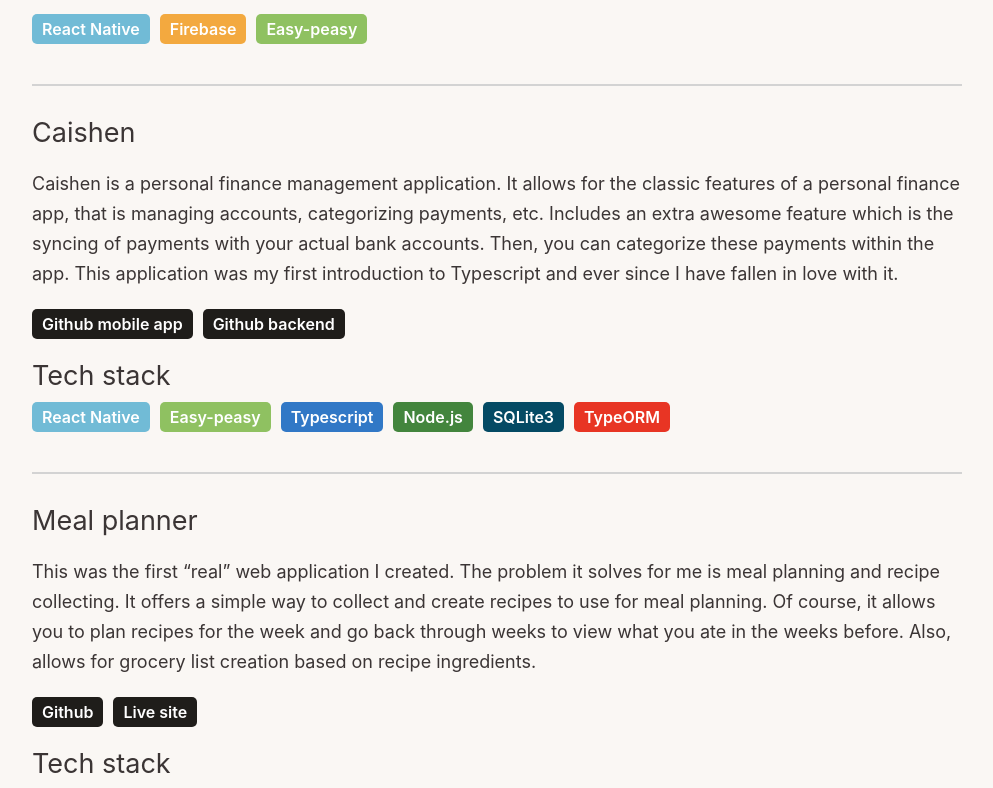
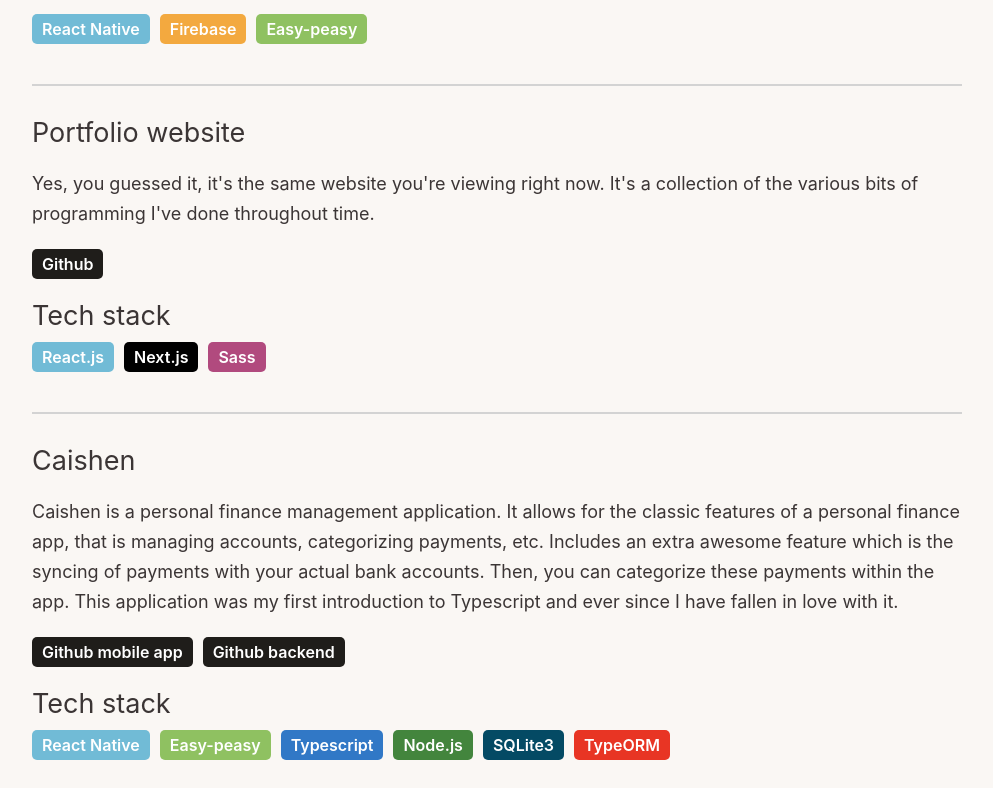
Before and after one commit to emilsbee/portfolio, a Next.js app: page / in a window 1280 px wide. Shown: the part 1231-2019 px from the top of the page, without its empty margins (143-1136 px from the left). Built offline with nearby package versions, Linux system fonts and the light colour scheme.

Commit message:
Updated portfolio section

```diff
--- a/components/ProjectSection/Portfolio/Portfolio.js
+++ b/components/ProjectSection/Portfolio/Portfolio.js
@@ -32,6 +32,7 @@
 
             <TechStack>
                 <Tech type="React"/>
+                <Tech type="Next"/>
                 <Tech type="Sass"/>
             </TechStack>
         </div>
--- a/components/ProjectSection/ProjectSection.js
+++ b/components/ProjectSection/ProjectSection.js
@@ -27,6 +27,10 @@
             </ProjectContainer>
 
             <ProjectContainer>
+                <Portfolio/>
+            </ProjectContainer>
+
+            <ProjectContainer>
                 <Caishen/>
             </ProjectContainer>
 
@@ -37,10 +41,6 @@
             <ProjectContainer>
                 <BattleshipGame/>
             </ProjectContainer>
-
-            <ProjectContainer>
-                <Portfolio/>
-            </ProjectContainer>
         </div>
     );
 }
--- a/components/ProjectSection/TechStack/Tech/helpers.js
+++ b/components/ProjectSection/TechStack/Tech/helpers.js
@@ -71,6 +71,11 @@
             backgroundColor: "#a51f17",
             link: "https://redis.io/",
             text: "redis"
+        },
+        Next: {
+            backgroundColor: "#000",
+            link: "https://nextjs.org/",
+            text: "Next.js"
         }
     }
 
```
